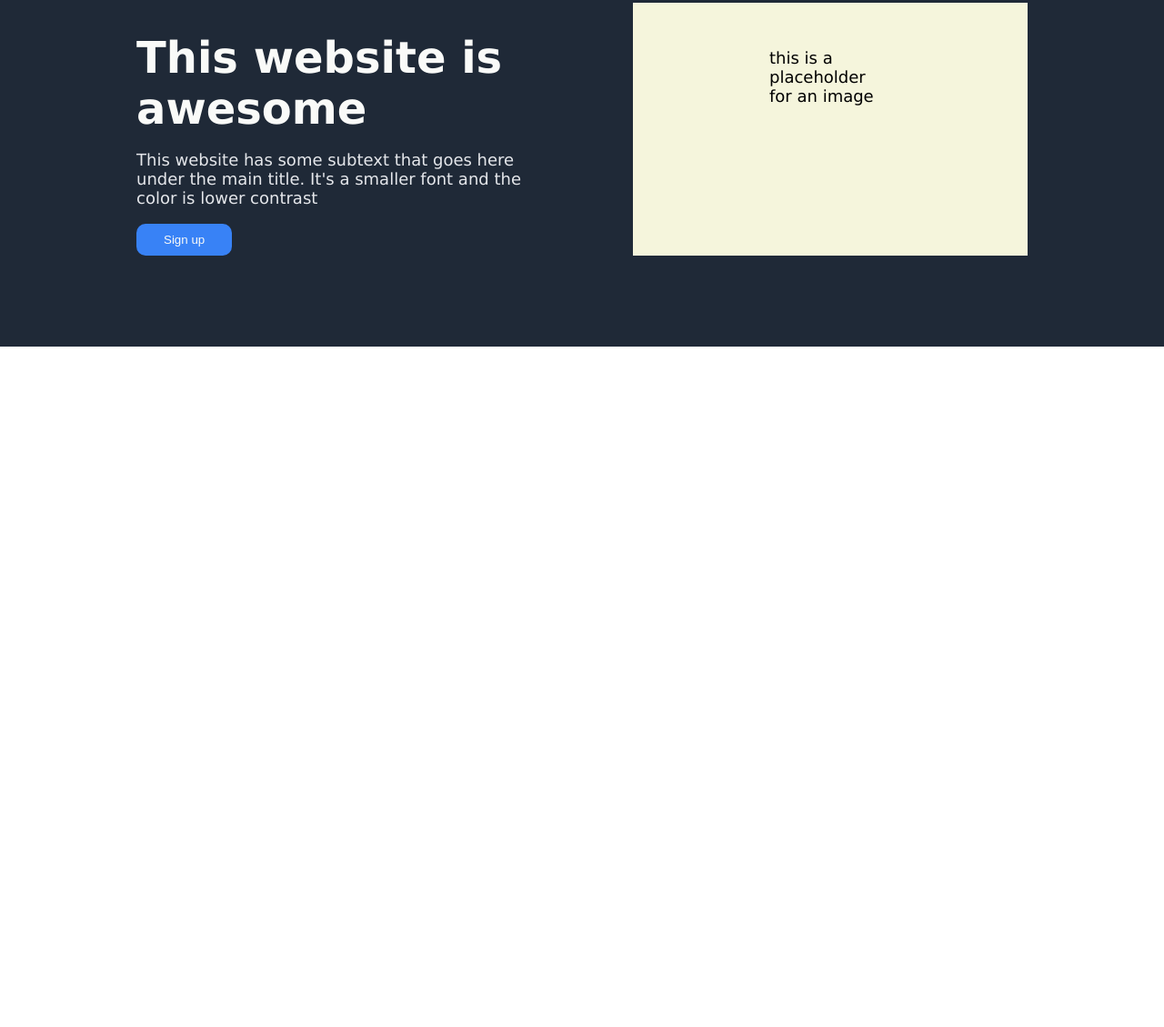
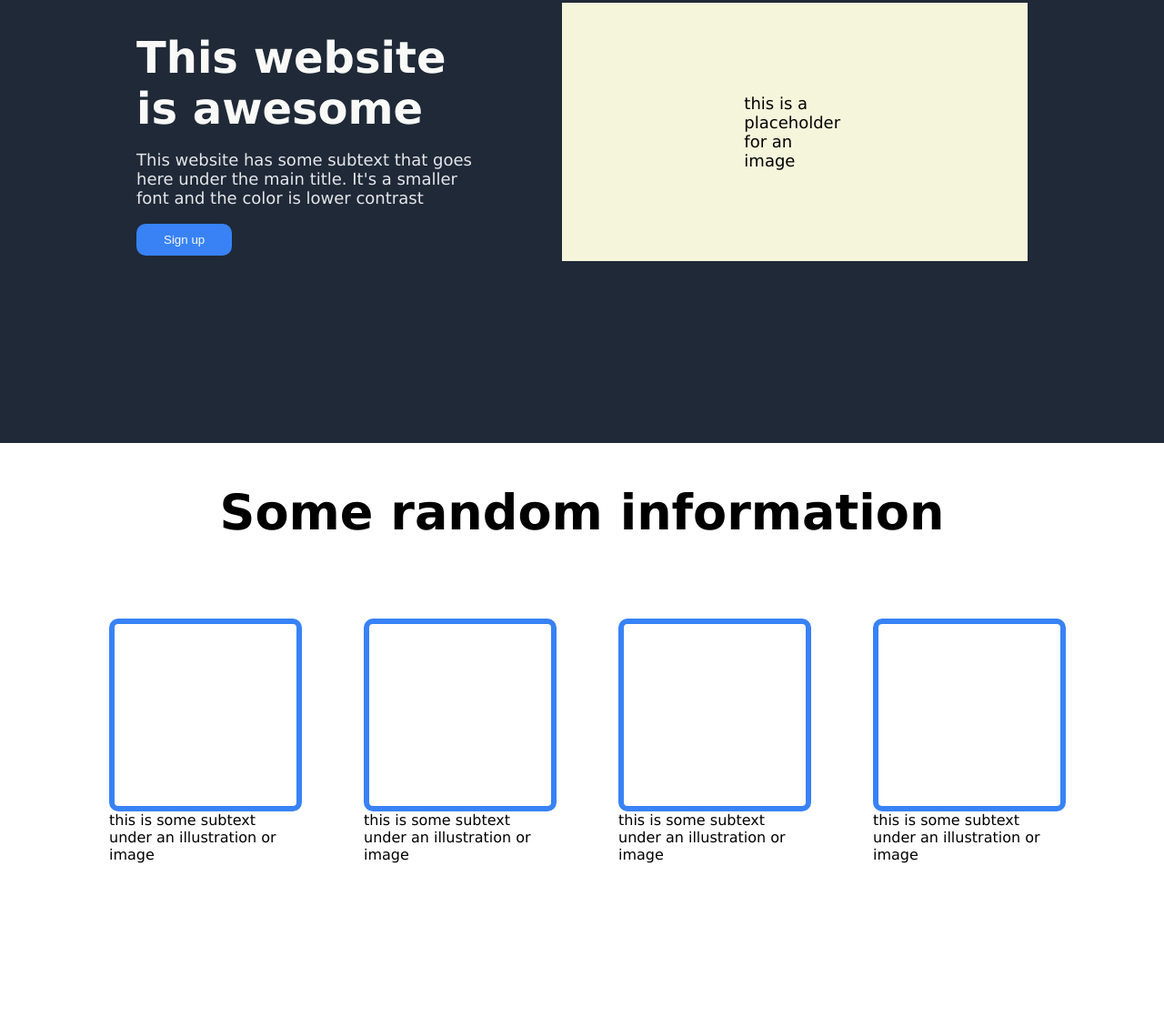
Before and after one commit to dodoburner/Project-Landing-Page, a plain HTML site: page index.html in a window 1280 px wide. Shown: the part 164-1293 px from the top of the page at 91% size. Before the commit the page ends 800 px from the top, so only its background shows below. Drawn offline with Linux system fonts and the light colour scheme.

Commit message:
Create Section2

```diff
--- a/index.html
+++ b/index.html
@@ -28,6 +28,31 @@
         <div class="placeholder">this is a placeholder for an image</div>
     </div>
 
+    <div class="section2">
+        <h2>Some random information </h2>
+    <div class="images">
+    <div class="imgtext">
+        <div class="box"></div>
+        <div class="txt">this is some subtext under an illustration or image</div>
+    </div>
+    <div class="imgtext">
+        <div class="box"></div>
+        <div class="txt">this is some subtext under an illustration or image</div>
+    </div>
+    <div class="imgtext">
+        <div class="box"></div>
+        <div class="txt">this is some subtext under an illustration or image</div>
+    </div>
+    <div class="imgtext">
+        <div class="box"></div>
+        <div class="txt">this is some subtext under an illustration or image</div>
+    </div>
+
+        </div>
+
+
+    </div>
+
 
 </body>
 </html>
--- a/styles.css
+++ b/styles.css
@@ -45,6 +45,7 @@ a {
     font-size: 18px;
     color: #E5E7EB;
     gap: 80px;
+    padding-bottom: 200px;
 
 }
 
@@ -58,7 +59,7 @@ a {
 .placeholder {
     background-color: beige;
     color: black;
-    padding: 50px 150px
+    padding: 100px 200px
 }
 
 button {
@@ -68,3 +69,42 @@ button {
     border-radius: 10px;
     border: #3882F6;
 }
+
+.section2 {
+    display: flex;
+    flex-direction: column;
+    font-size: 36px;
+    font-weight: bolder;
+    font-family: #1F2937;
+    align-items: center;
+
+}
+
+
+ .box {
+     border: 6px solid #3882F6;
+     border-radius: 10px;
+     height: 200px;
+     width: 200px;
+ }
+
+ .images {
+     display: flex;
+     flex-direction: row;
+     gap: 80px;
+     justify-content: center;
+     padding-bottom: 180px;
+
+
+ }
+
+ .imgtext {
+     max-width: 200px;
+     font-size: medium;
+     font-weight: normal;
+     margin-top: 40px;
+
+
+
+
+ }
```
